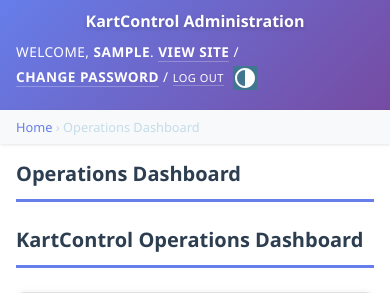
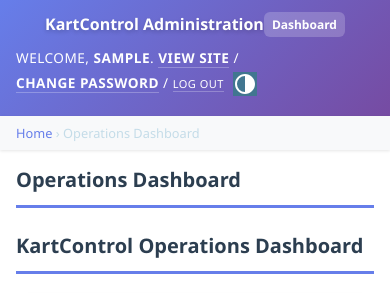
Before and after one commit to antfildes10/Project-4, a Django app: page /admin/ in a window 390 px wide. Shown: the top 293 px of the page. Run offline with Django 5.2, Linux system fonts and the light colour scheme; the visitor is signed in with stand-in values (Sample User, id 1); data comes from the database, SQL or seed files in the repository; data that the repository does not hold is empty.

Commit message:
feat(admin): add dashboard link and confirm color scheme match
- Add Dashboard link to admin header with icon
- Position dashboard link in header with modern button styling
- Confirm color scheme matches landing page (#667eea to #764ba2)
- Add hover effects and transitions to dashboard link
- Implement mobile-responsive design for dashboard link
- Hide icon on small screens to save space
- Ensure consistent branding across admin and public site

```diff
--- a/static/css/admin-custom.css
+++ b/static/css/admin-custom.css
@@ -5,6 +5,7 @@
 
 /* ===========================
    CSS CUSTOM PROPERTIES
+   Matching landing page color scheme: #667eea to #764ba2
    =========================== */
 :root {
     --admin-primary: #667eea;
@@ -42,6 +43,32 @@
 #branding h1 a:visited {
     color: #ffffff !important;
     text-decoration: none !important;
+}
+
+#branding .dashboard-link {
+    color: #ffffff !important;
+    text-decoration: none !important;
+    font-weight: 600 !important;
+    padding: 0.5rem 1rem !important;
+    background: rgba(255, 255, 255, 0.2) !important;
+    border-radius: 6px !important;
+    transition: all 0.2s ease !important;
+    display: inline-flex !important;
+    align-items: center !important;
+    gap: 0.5rem !important;
+}
+
+#branding .dashboard-link:hover {
+    background: rgba(255, 255, 255, 0.3) !important;
+    transform: translateY(-1px);
+    box-shadow: 0 2px 8px rgba(0, 0, 0, 0.2);
+}
+
+#branding > div {
+    display: flex;
+    align-items: center;
+    justify-content: space-between;
+    width: 100%;
 }
 
 #user-tools {
@@ -740,6 +767,15 @@ select:focus {
         font-size: 1.25rem !important;
     }
 
+    #branding .dashboard-link {
+        padding: 0.375rem 0.75rem !important;
+        font-size: 0.85rem !important;
+    }
+
+    #branding .dashboard-link i {
+        display: none;
+    }
+
     #user-tools {
         font-size: 0.85rem !important;
     }
@@ -939,6 +975,11 @@ select:focus {
         font-size: 1rem !important;
     }
 
+    #branding .dashboard-link {
+        padding: 0.25rem 0.5rem !important;
+        font-size: 0.75rem !important;
+    }
+
     #content h1 {
         font-size: 1.25rem !important;
     }
--- a/templates/admin/base_site.html
+++ b/templates/admin/base_site.html
@@ -10,7 +10,12 @@
 {% endblock %}
 
 {% block branding %}
-<h1 id="site-name"><a href="{% url 'admin:index' %}">{{ site_header|default:_('Django administration') }}</a></h1>
+<div style="display: flex; align-items: center; justify-content: space-between; width: 100%;">
+    <h1 id="site-name"><a href="{% url 'admin:index' %}">{{ site_header|default:_('Django administration') }}</a></h1>
+    <a href="{% url 'admin:index' %}" class="dashboard-link" style="color: #ffffff; text-decoration: none; font-weight: 600; padding: 0.5rem 1rem; background: rgba(255,255,255,0.2); border-radius: 6px; transition: all 0.2s ease;">
+        <i class="fas fa-tachometer-alt"></i> Dashboard
+    </a>
+</div>
 {% endblock %}
 
 {% block nav-global %}{% endblock %}
```
